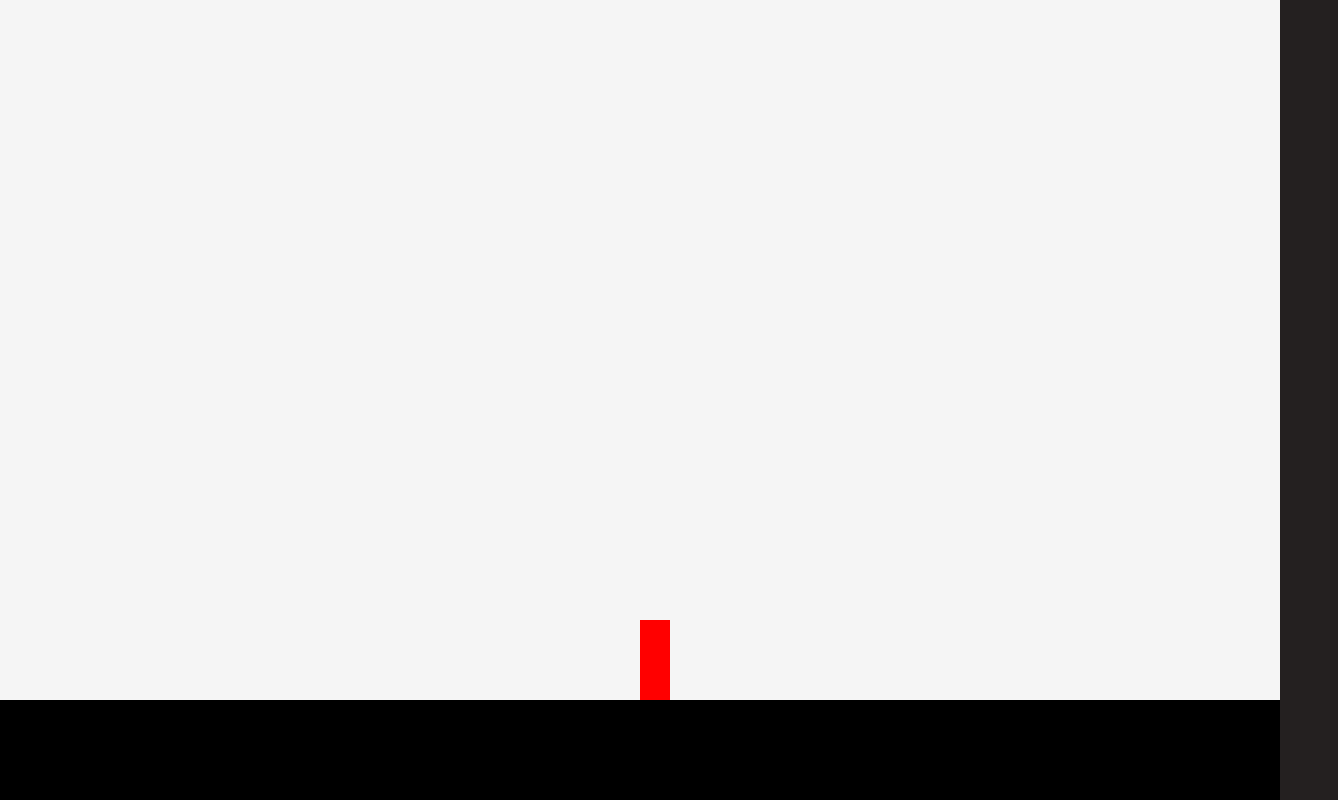
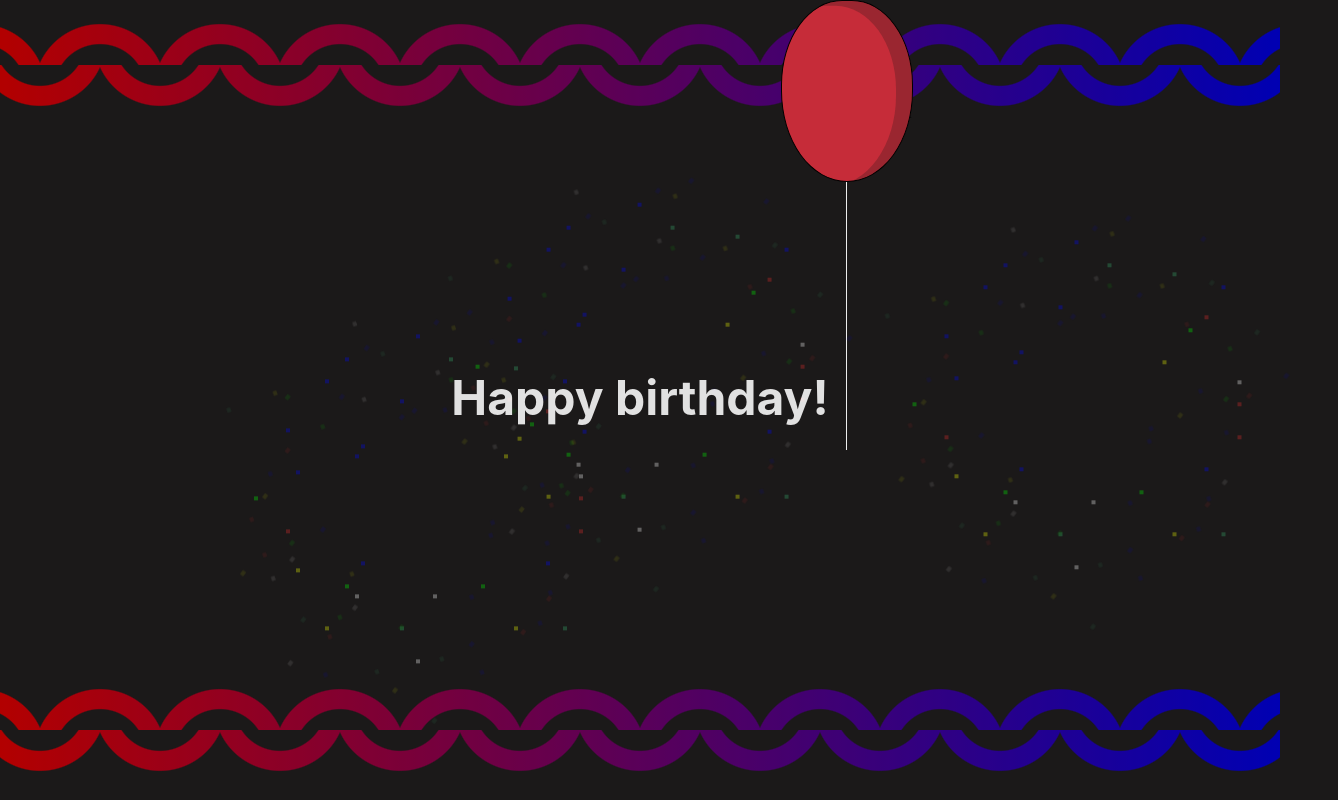
Before and after one commit to lifeconsciousness/birthday-greetings-game, a React (Vite) app: page / in a window 1280 px wide. Shown: the whole page, 1338 px wide, since content can reach past the window. Built offline with nearby package versions, Linux system fonts and the light colour scheme.

Commit message:
functional transition, balloon pop and animation

```diff
--- a/src/App.tsx
+++ b/src/App.tsx
@@ -6,16 +6,19 @@ import Balloon from './components/Balloon'
 import Game from './components/Game'
 
 function App() {
-  const switchDelay = 10
+  const switchDelay = 1000
   const [loading, setLoading] = useState(false)
   const [gameActive, setGameActive] = useState(false)
+  const [animationActive, setAnimationActive] = useState(false)
+  const [balloonPosition, setBalloonPosition] = useState(0)
 
   useEffect(()=> {
     setLoading(true)
+    setBalloonPosition(Math.floor(Math.random() * 60)+13)
   }, [])
 
   const handleBalloonPop = () => {
-    console.log('pop')
+    setAnimationActive(true)
 
     //delay before switching to the game
     setTimeout(() => {
@@ -27,21 +30,25 @@ function App() {
 
   return (
     <div className="App">
-      {/* {gameActive ? <Game /> :
+      {animationActive ? <div className="transitionAnimation"></div> : ''}
+
+      {gameActive ? <Game />
+       :
         <>
           <Loader onLoading={loading} />
 
           <div className="wave" style={{zIndex: -3, top: '15px'}}></div>
 
           <h1 className="congratulation-text">Happy birthday!</h1>
-          <Balloon onPop={handleBalloonPop} />
+          <Balloon onPop={handleBalloonPop} position={balloonPosition}/>
           <Fireworks />
 
           <div className="wave" style={{bottom: '20px', zIndex: 888}}></div>
         </>
-      } */}
+      }
 
-      <Game />
+      {/* <Game />
+      <div className="transitionAnimation"></div> */}
     </div>
   )
 }
--- a/src/components/Balloon.tsx
+++ b/src/components/Balloon.tsx
@@ -1,23 +1,46 @@
-import React from 'react'
+import React, { useEffect, useState } from 'react'
 import '../index.scss'
 
 type Props = {
-    onPop: React.MouseEventHandler<HTMLDivElement>
+    onPop: React.MouseEventHandler<HTMLDivElement>,
+    position: number
 }
 
-function Balloon({onPop}: Props) {
+function Balloon({onPop, position}: Props) {
+  const [isPopped, setIsPopped] = useState(false)
+  const [isTimeOut, setIsTimeOut] = useState(false)
+
+  if(isPopped){
+    setTimeout(()=>{
+      setIsTimeOut(true)
+    }, 400)
+  }
+  const balloonOpacity = isPopped ? 0 : 1
+  const popOpacity = isTimeOut ? 0 : 1
+
+  const handleClick = (event: React.MouseEvent<HTMLDivElement>) => {
+    setIsPopped(true)
+    onPop(event);
+  }
+
   return (
-    <div>
-        <div className="balloonContainer"
-        onClick={onPop}
+    <>
+      <div className="balloonContainer"
+        onClick={handleClick}
         style={
-          {left: `${Math.floor(Math.random() * 60)+13}vw`,
-            animationDelay: `${(Math.floor(Math.random() * 10) + 1)/10}s`,
-          }}>
-        <div className="balloon"><div className="balloonShade"></div></div>
-        <div className="rope"></div>
+        {left: `${position}vw`,
+          animationDelay: `${(Math.floor(Math.random() * 10) + 1)/10}s`,
+        }}>
+        <div className="balloon" style={{opacity: balloonOpacity}}><div className="balloonShade"></div></div>
+        <div className="rope" style={{opacity: balloonOpacity}}></div>
+
+        <img
+          src="./public/pop.png"
+          className="popEffect"
+          style={{ left: `${position}vw`, top: 0, opacity: popOpacity}}
+        />
       </div>
-    </div>
+    </>
   )
 }
 
--- a/src/components/Game.tsx
+++ b/src/components/Game.tsx
@@ -21,6 +21,7 @@ export default function Game({}: Props) {
     //draw player stickman with hands trying to catch the present
     //find/draw texture for presents and stage
     //add animation to the character when it moves
+    //add some music and sfx
 
 
     const [playerPosition, setPlayerPosition] = useState(windowWidth/2)
@@ -105,7 +106,6 @@ export default function Game({}: Props) {
 
     return (
         <>
-            <div className="transitionAnimation"></div>
             <div className="game-screen">
                 <div className="stage"></div>
                 <div className="player" style={{left: `${playerPosition}px`}}></div>
--- a/src/css/_loading.scss
+++ b/src/css/_loading.scss
@@ -12,7 +12,7 @@
 }
 
 .fadeOutAnimation{
-    animation: fadeOut 2s linear forwards;
+    animation: fadeOut 2.4s linear forwards;
 }
 
 .loading-message{
--- a/src/css/game.scss
+++ b/src/css/game.scss
@@ -9,7 +9,7 @@
 .stage{
     width: 100vw;
     height: 100px;
-    background-color: black;
+    background-color: rgb(27, 25, 25);
     position: absolute;
     bottom: 0;
 }
@@ -28,20 +28,51 @@
     width: 900vw;
     height: 400vh;
     background-color: rgb(36, 32, 32);
+    // background-color: rgb(27, 25, 25);
+
     position: fixed;
     z-index: 10002;
+    transform: translateY(-100%);
 
-    animation: transitionAnimation 3.4s forwards;
+    animation: transitionAnimation 2.3s forwards;
 }
 
 @keyframes transitionAnimation{
     0%{
-        transform: translateY(0);
+        transform: translateY(-400vh);
         transform: rotate(-45deg);
-
+        transform: translateY(-100%);
     }
     100%{
         transform: translateY(-400vh);
         transform: translateX(500vw);
     }
 }
+
+
+
+// .transitionAnimation{
+//     width: 900vw;
+//     height: 400vh;
+//     background-color: rgb(36, 32, 32);
+//     position: fixed;
+//     z-index: 10002;
+
+//     animation: transitionAnimation 3.4s forwards;
+// }
+
+// @keyframes transitionAnimation{
+//     0%{
+//         transform: translateY(0);
+//         transform: rotate(-45deg);
+
+//     }
+//     100%{
+//         transform: translateY(-400vh);
+//         transform: translateX(500vw);
+//     }
+// }
+
+// @media screen and (max-width: 1200px) and (min-width: 413px){
+
+// }
--- a/src/index.scss
+++ b/src/index.scss
@@ -6,7 +6,7 @@
   color-scheme: light dark;
   color: rgba(255, 255, 255, 0.87);
   background-color: rgb(27, 25, 25);
-  // background-color: rgb(227, 216, 216);
+  z-index: 2;
 
   font-synthesis: none;
   text-rendering: optimizeLegibility;
@@ -17,10 +17,6 @@
 
 body {
   margin: 0;
-  // display: flex;
-  // place-items: center;
-  // min-width: 320px;
-  // min-height: 100vh;
   overflow: hidden !important;
 }
 
@@ -79,6 +75,12 @@ body {
   justify-self: flex-end;
 }
 
+.popEffect{
+  width: 130px;
+  height: 130px;
+  transform: translateY(-150px);
+}
+
 @keyframes balloonAnimation{
   0%{
     transform: translateY(100vh);
```
Also changed, not shown: public/pop.png (added).
